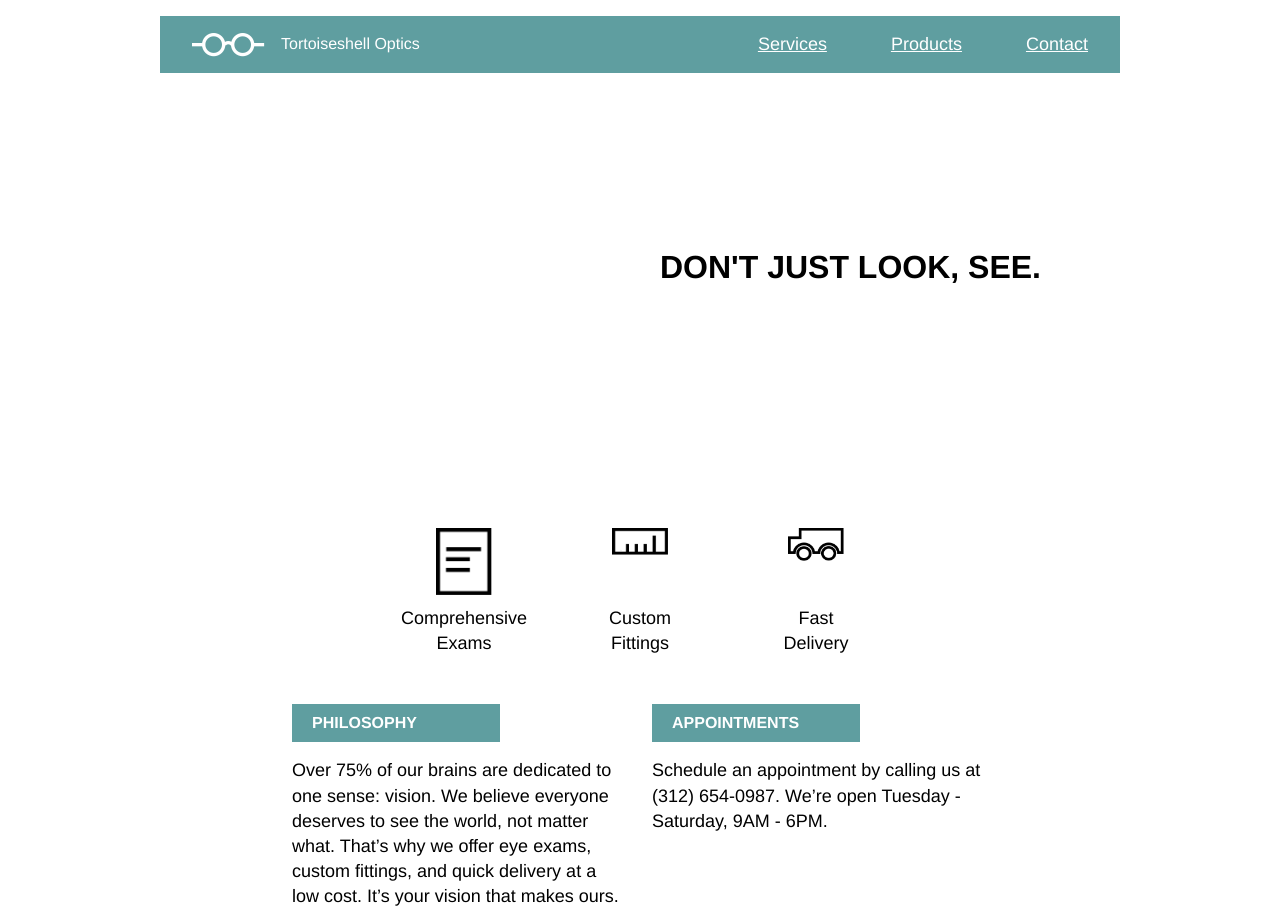
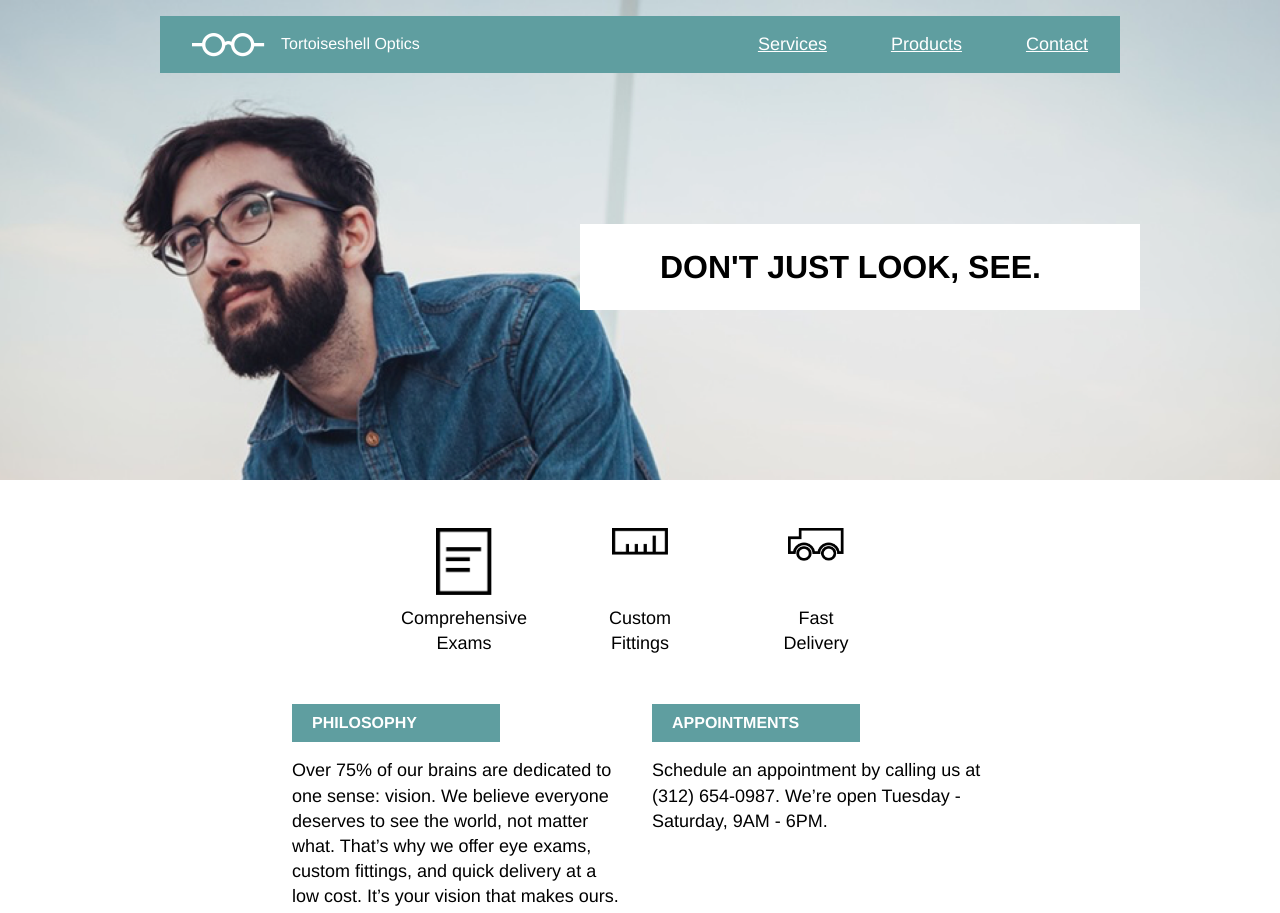
Before and after one commit to missreyes/tortoiseshell, a plain HTML site: page index.html in a window 1280 px wide. Shown: the top 913 px of the page. Drawn offline with Linux system fonts and the light colour scheme.

Commit message:
Fixed the BG link.

```diff
--- a/resources/css/style.css
+++ b/resources/css/style.css
@@ -15,7 +15,7 @@ body {
   display: flex; /*N*/
   width: 100%; /*N*/
   height: 30rem; /*R*/
-  background-image:  url(./images/glasses-bg.png); /*N*/
+  background-image:  url(../images/glasses-bg.png); /*N*/
   background-repeat: no-repeat; /*N*/
   background-position: center;
   background-size: cover; /*N*/
```
